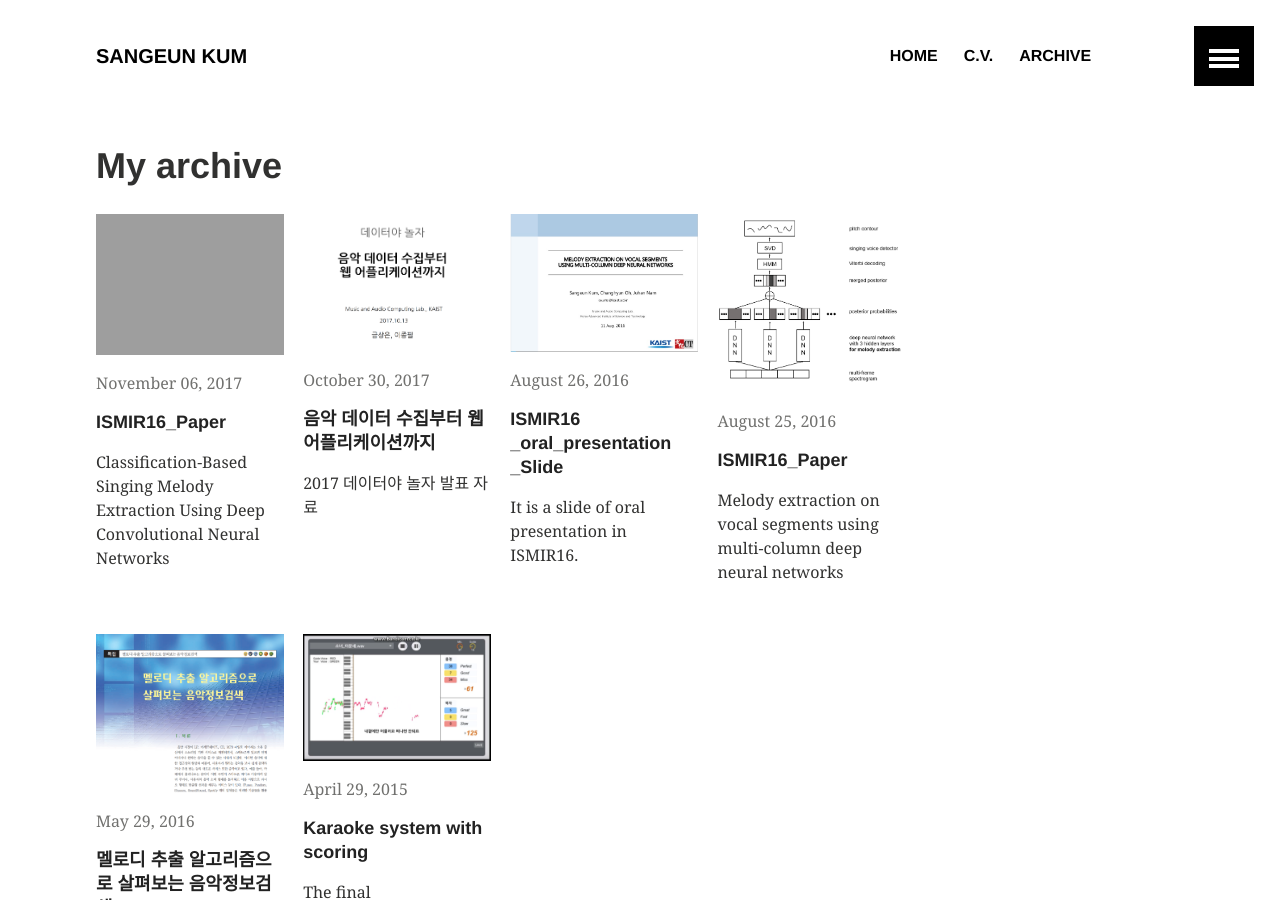
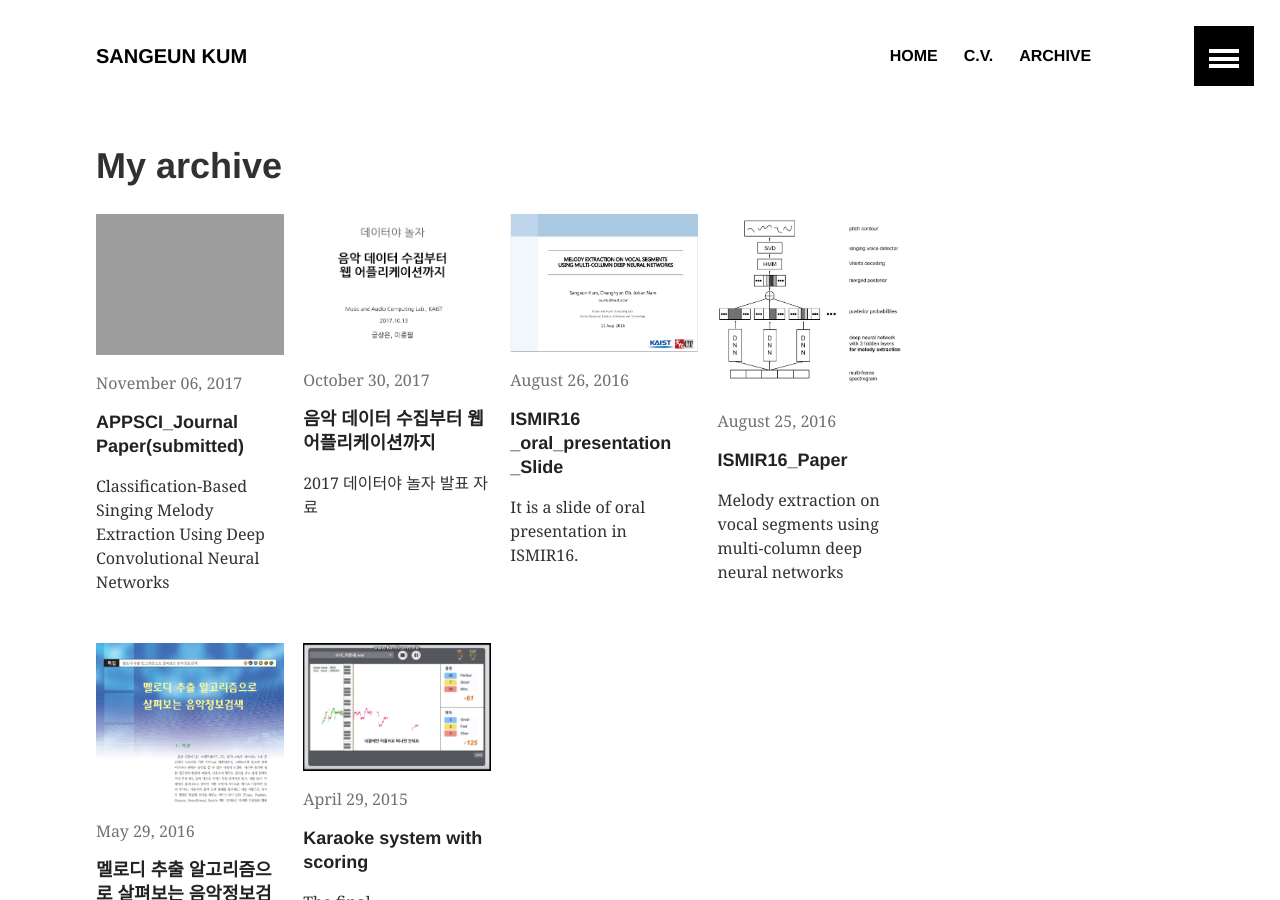
Before and after one commit to keums/keums.github.io, a Jekyll site: the page built from _posts/archive/2016-8-25-archive_main.md, in a window 1280 px wide and 900 px high. Built offline with Jekyll 4.4.1, drawn with Linux system fonts in a browser that asks for light colours.

Commit message:
Update 2017-11-06-MelodyExtraction_CNN.md

```diff
--- a/_posts/archive/2017-11-06-MelodyExtraction_CNN.md
+++ b/_posts/archive/2017-11-06-MelodyExtraction_CNN.md
@@ -1,6 +1,6 @@
 ---
 layout: media
-title: ISMIR16_Paper
+title: APPSCI_Journal Paper(submitted)
 categories: archive
 modified:
 excerpt: Classification-Based Singing Melody Extraction Using Deep Convolutional Neural Networks
```
